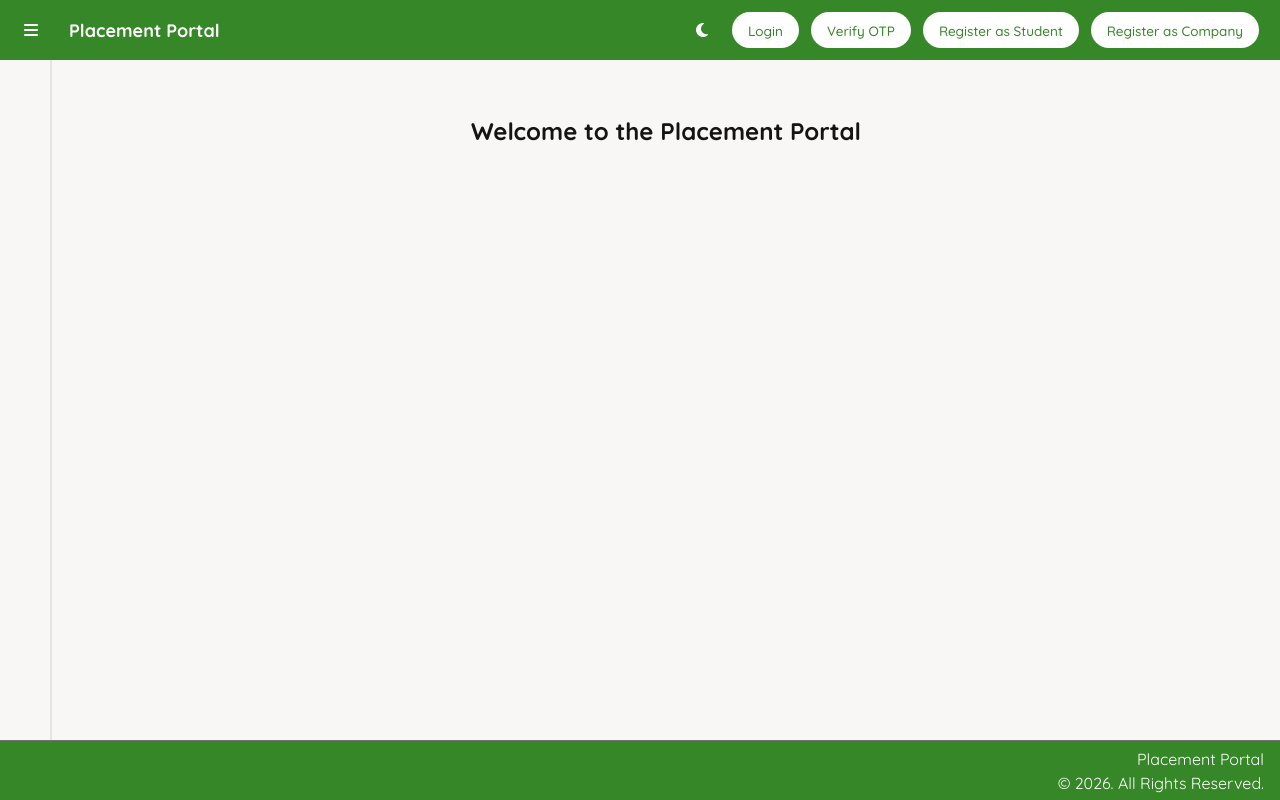
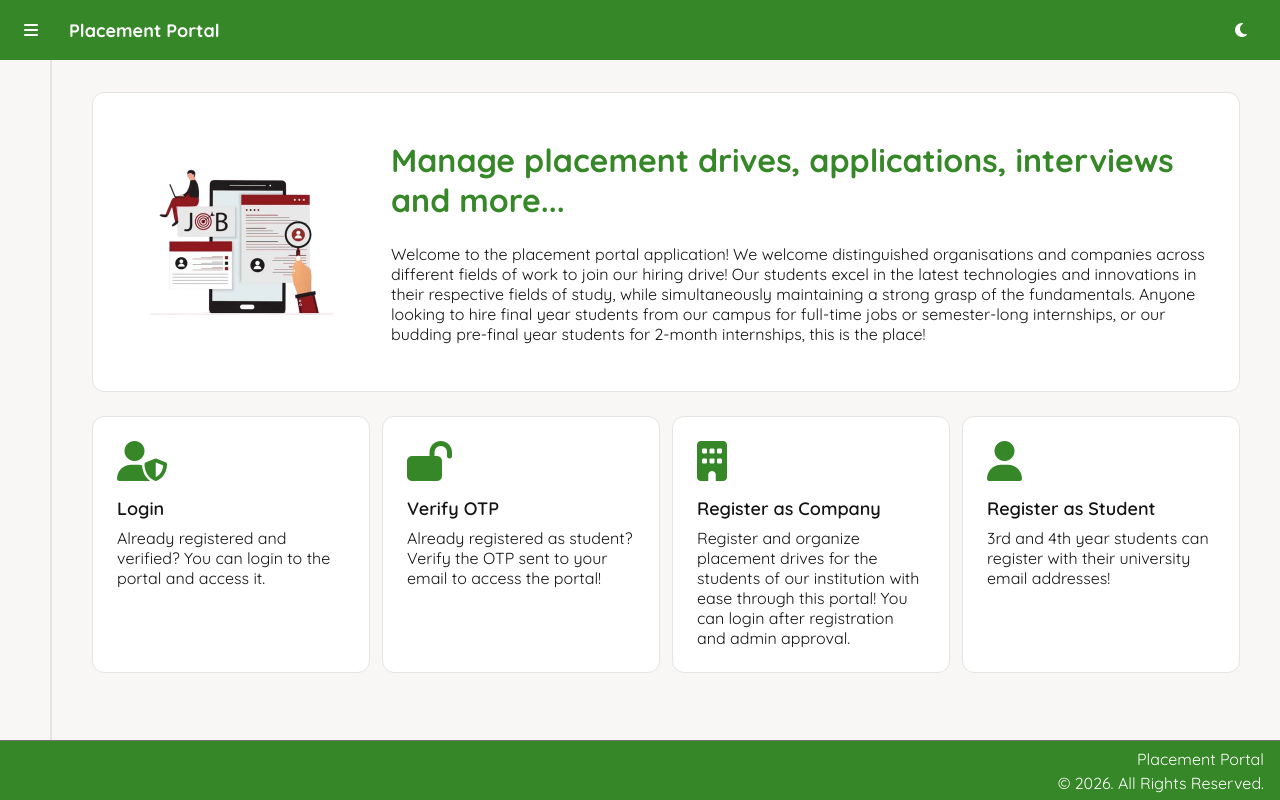
Before and after one commit to yuvarajk2109/placement-portal-app, a Vue app in the folder frontend/: page / in a window 1280 px wide. Built offline with nearby package versions, Linux system fonts and the light colour scheme.

Commit message:
feat: Complete Home Page revamp

```diff
--- a/frontend/src/App.vue
+++ b/frontend/src/App.vue
@@ -15,7 +15,7 @@
 
   <main
     class="app-main"
-    :class="{ 'sidebar-open': sidebarOpen && authStore.isLoggedIn }">
+    :class="{ 'sidebar-open': sidebarOpen && authStore.isLoggedIn, 'sidebar-line': authStore.isLoggedIn }">
     <router-view />
   </main>
 
--- a/frontend/src/components/layout/AppHeader.vue
+++ b/frontend/src/components/layout/AppHeader.vue
@@ -21,28 +21,6 @@
                 @click="handleLogout">
                     Logout
                 </button>
-            </template>
-            <template v-else>
-                <router-link
-                to="/login"
-                class="btn is-inverse">
-                    Login
-                </router-link>
-                <router-link
-                to="/verify-otp"
-                class="btn is-inverse">
-                    Verify OTP
-                </router-link>
-                <router-link
-                to="/register/student"
-                class="btn is-inverse">
-                    Register as Student
-                </router-link>
-                <router-link
-                to="/register/company"
-                class="btn is-inverse">
-                    Register as Company
-                </router-link>
             </template>
         </div>
     </header>
--- a/frontend/src/views/HomePage.vue
+++ b/frontend/src/views/HomePage.vue
@@ -1,13 +1,191 @@
 <template>
-    <div class="mt-24 text-center">
-        <h1 class="page-title text-center">Welcome to the Placement Portal</h1>
+    <div class="main-page">
+        <div class="home-card card">
+            <img src="../assets/placement.png" alt="Job Search SVG" width="250" height="250">
+            <div>
+                <h1 class="page-title">Manage placement drives, applications, interviews and more...</h1>
+                <p>
+                    Welcome to the placement portal application! We welcome distinguished organisations and companies across different fields of work to join our hiring drive!
+                    Our students excel in the latest technologies and innovations in their respective fields of study,
+                    while simultaneously maintaining a strong grasp of the fundamentals. Anyone looking to hire final year students from our campus for full-time jobs or semester-long internships, or our budding pre-final year students for 2-month internships, this is the place!
+                </p>
+            </div>
+        </div>
+        <div class="cards" :style="gridStyle">
+            <router-link v-for="card in currentCards" :key="card.link" :to="card.link">
+                <div class="card clickable">
+                    <i :class="card.icon"></i>
+                    <h2 class="section-heading mb-8">{{ card.title }}</h2>
+                    <p>{{ card.message }}</p>
+                </div>
+            </router-link>
+        </div>
     </div>
 </template>
 
+<style scoped>
+.home-card {
+    display: flex;
+    align-items: center;
+    gap: 24px;
+    margin-bottom: 24px;
+}
+
+.page-title {
+    font-size: 2rem;
+    color: var(--accent-primary-background)
+}
+
+.cards {
+    display: grid;
+    gap: 12px;
+}
+
+.cards > a {
+    display: flex;
+    text-decoration: none;
+    color: inherit;
+}
+
+.clickable {
+    flex: 1;
+    cursor: pointer;
+    color: var(--surface-foreground);
+}
+
+.clickable:hover {
+    transform: translateY(-1px);
+}
+
+.clickable i {
+    font-size: 40px;
+    margin-bottom: 16px;
+    color: var(--accent-primary-background);
+}
+
+</style>
+
 <script setup>
-import { useDialogStore } from '@/stores/dialog'
-import { useNotificationStore } from '@/stores/notification'
+import { useAuthStore } from '@/stores/auth';
+import { computed } from 'vue';
 
-const dialog = useDialogStore()
-const notify = useNotificationStore()
+
+const auth = useAuthStore();
+
+const link_cards = {
+    admin: [
+        {
+            link: '/admin',
+            icon: 'fas fa-chart-line',
+            title: 'View Dashboard',
+            message: 'View a complete summary of companies, drives, students, placements...'
+        },
+        {
+            link: '/admin/companies',
+            icon: 'fas fa-building',
+            title: 'Manage Companies',
+            message: 'Search, filter, and manage companies - even blacklist unethical organizations'
+        },
+        {
+            link: '/admin/drives',
+            icon: 'fas fa-briefcase',
+            title: 'Manage Drives',
+            message: 'View and manage the drives organised by companies'
+        },
+        {
+            link: '/admin/students',
+            icon: 'fas fa-user-graduate',
+            title: 'Manage Students',
+            message: 'View all registered students, deactivate graduates, blacklist students'
+        },
+        {
+            link: '/admin/applications',
+            icon: 'fas fa-file-alt',
+            title: 'View Applications',
+            message: 'View all applications made by students for different placement drives'
+        },
+        {
+            link: '/admin/placements',
+            icon: 'fas fa-trophy',
+            title: 'View Placements',
+            message: 'View details of all the students who have been placed as of now'
+        }
+    ],
+    company: [
+        {
+            link: '/company',
+            icon: 'fas fa-chart-line',
+            title: 'View Dashboard',
+            message: 'View a complete summary of different KPIs of your drives, students, applications...'
+        },
+        {
+            link: '/company/profile',
+            icon: 'fas fa-building',
+            title: 'Manage Profile',
+            message: 'View and update your profile details, point of communication...'
+        },
+        {
+            link: '/company/drives',
+            icon: 'fas fa-briefcase',
+            title: 'Manage Drives',
+            message: 'Create and manage placement drives, applications, and interviews for 3rd year and final year students'
+        }
+    ],
+    student: [
+        {
+            link: '/student',
+            icon: 'fas fa-chart-line',
+            title: 'View Dashboard',
+            message: 'View a complete summary of your activity in this portal, including placement details, drives you have been shortlisted for...'
+        },
+        {
+            link: '/student/profile',
+            icon: 'fas fa-user',
+            title: 'Manage Profile',
+            message: 'Manage your profile, update your skills, CGPA, and resume with your academic and learning progress'
+        },
+        {
+            link: '/student/drives',
+            icon: 'fas fa-briefcase',
+            title: 'View and Apply to Drives',
+            message: 'View drives that you are eligible for, filter by your salary expectations, and apply to them'
+        },
+        {
+            link: '/student/applications',
+            icon: 'fas fa-file-alt',
+            title: 'Manage Applications',
+            message: 'View all of your applications, their current statuses, your interview details, and also withdraw your application if necessary'
+        },
+    ],
+    no_role: [
+        {
+            link: '/login',
+            icon: 'fas fa-user-shield',
+            title: 'Login',
+            message: 'Already registered and verified? You can login to the portal and access it.'
+        },
+        {
+            link: '/verify-otp',
+            icon: 'fas fa-lock-open',
+            title: 'Verify OTP',
+            message: 'Already registered as student? Verify the OTP sent to your email to access the portal!'
+        },
+        {
+            link: '/register/company',
+            icon: 'fas fa-building',
+            title: 'Register as Company',
+            message: 'Register and organize placement drives for the students of our institution with ease through this portal! You can login after registration and admin approval.'
+        },
+        {
+            link: '/register/student',
+            icon: 'fas fa-user',
+            title: 'Register as Student',
+            message: '3rd and 4th year students can register with their university email addresses!'
+        },
+    ]
+}
+
+const currentCards = computed(() => link_cards[auth.userRole] ?? link_cards.no_role);
+const gridStyle = computed(() => ({gridTemplateColumns: `repeat(${currentCards.value.length}, 1fr)`}));
+
 </script>
```
Also changed, not shown: frontend/src/assets/placement.png (added).
